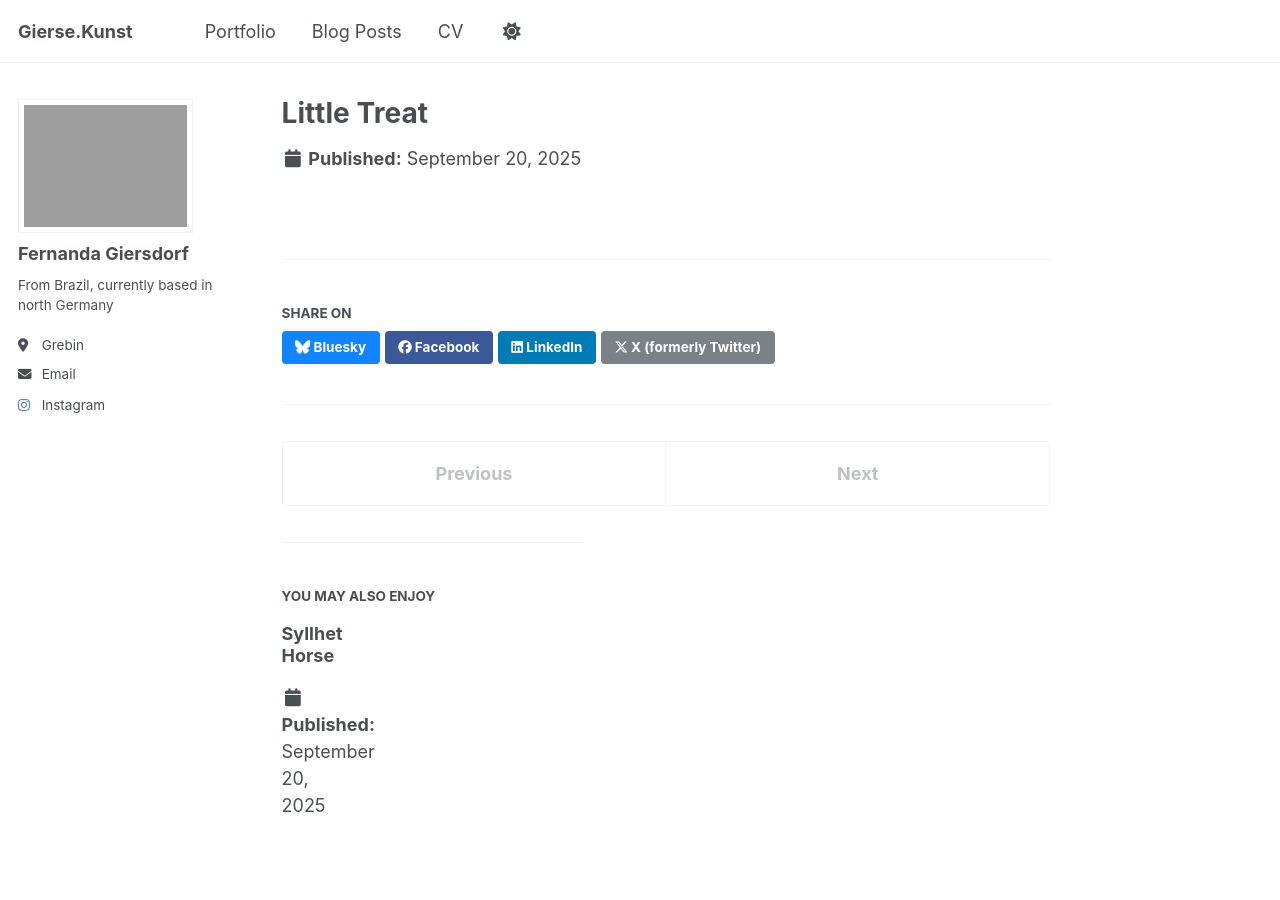
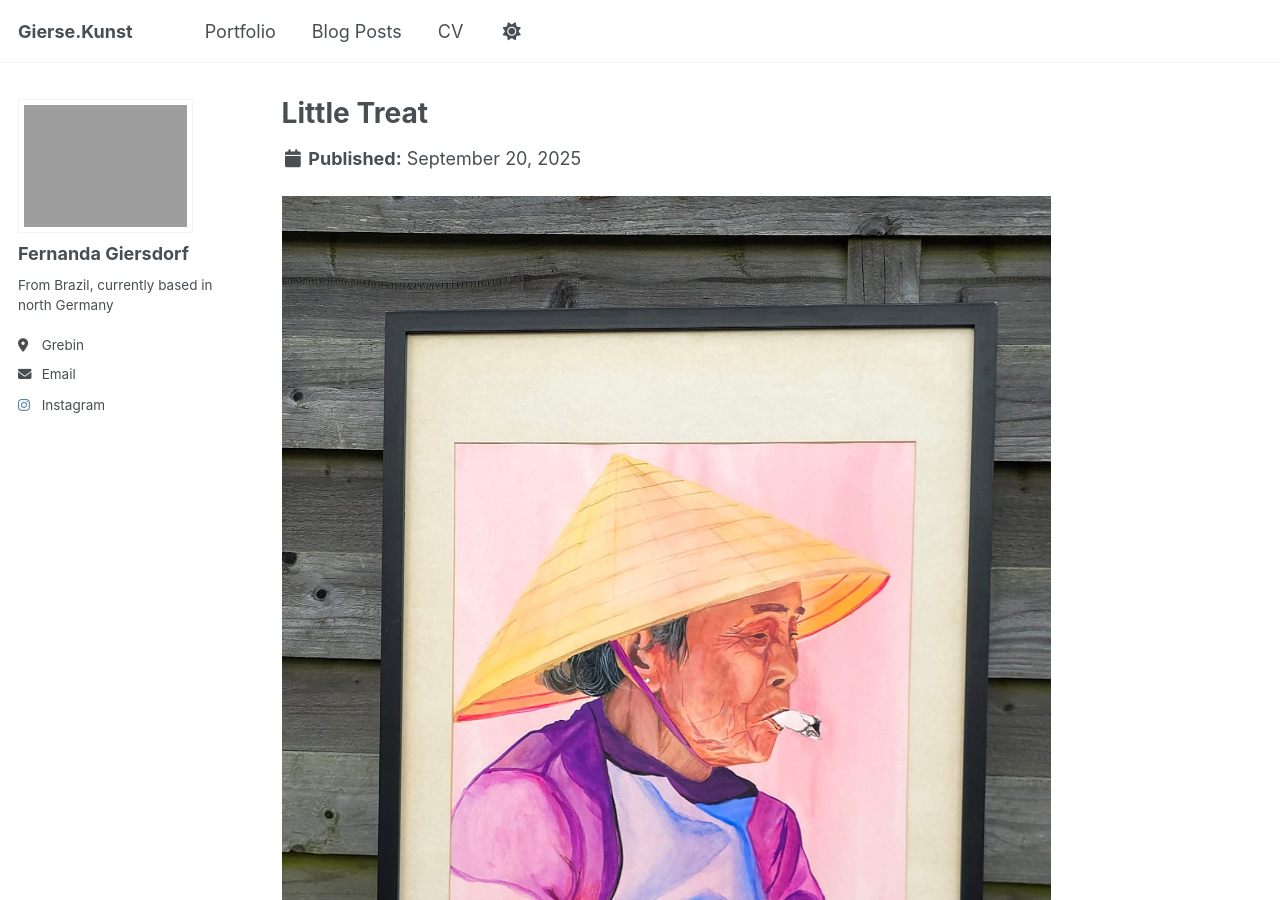
Before and after one commit to giersekunst/giersekunst.github.io, a Jekyll site: the page built from _posts/2025-09-20-sa-pa-market.md, in a window 1280 px wide and 900 px high. Built offline with Jekyll 4.4.1, drawn with Linux system fonts in a browser that asks for light colours; a script that is not in the unit is left out.

Commit message:
Update 2025-09-20-sa-pa-market.md

```diff
--- a/_posts/2025-09-20-sa-pa-market.md
+++ b/_posts/2025-09-20-sa-pa-market.md
@@ -2,6 +2,5 @@
 title: "Little Treat"
 date: 2025-09-20
 permalink: /blog/sa-pa-market/
-excerpt: "Short description of portfolio item number 2 <br/><img src='/images/Sa_Pa_market_Little_treat.jpeg'>"
-
 ---
+<img src='/images/Sa_Pa_market_Little_treat.jpeg'>
```
